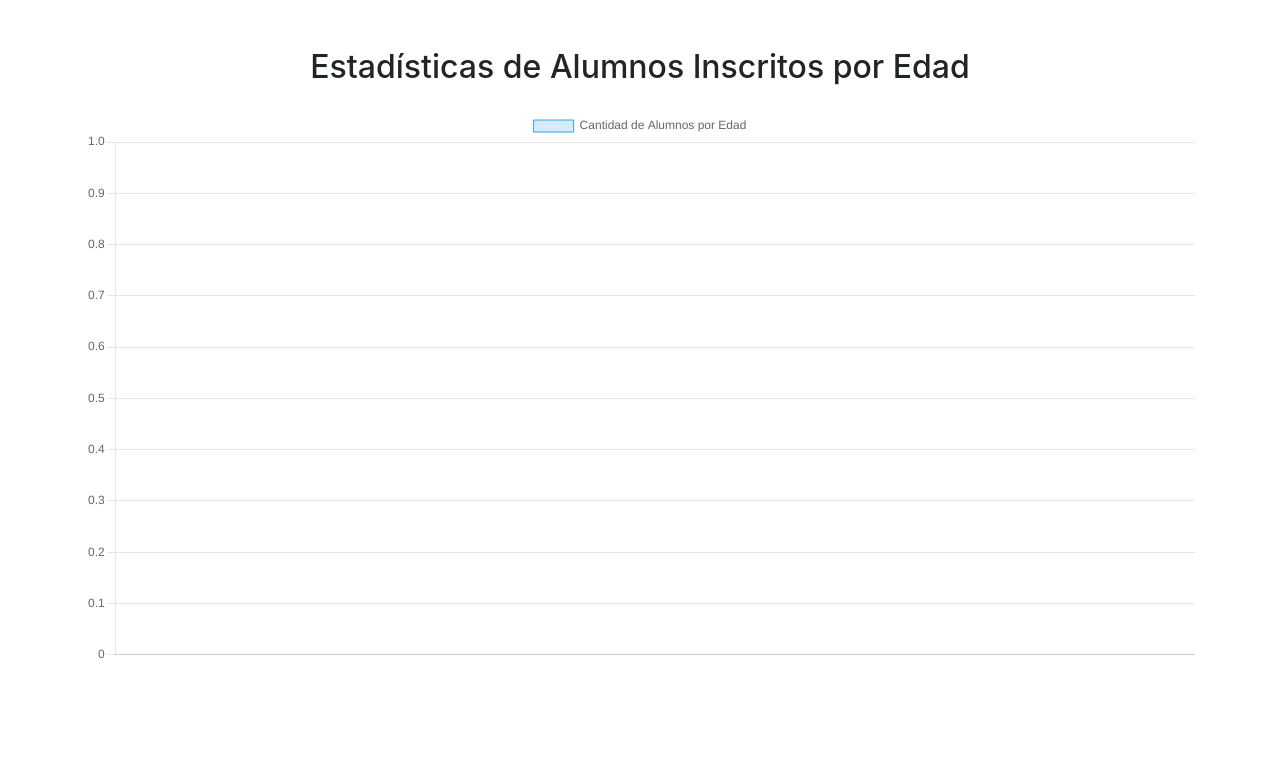
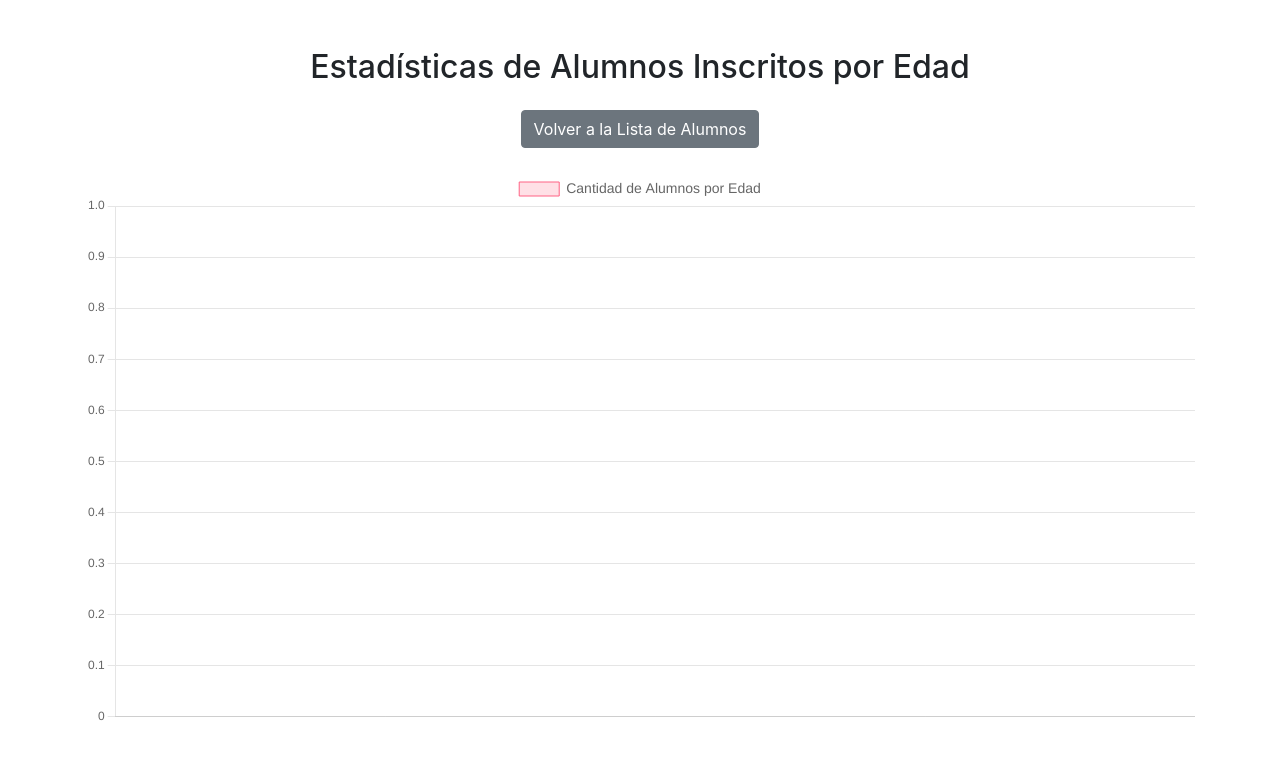
Before and after one commit to 1ngesaurio/AlumnosABC, a Django app: page /registroAlumnos/dashboard/ in a window 1280 px wide. Shown: the top 760 px of the page. Run offline with Django 5.2, Linux system fonts and the light colour scheme; data that the repository does not hold is empty; some libraries are stand-ins or nearby versions.

Commit message:
Se agrega el boton regresar a lista

```diff
--- a/registroAlumnos/templates/registroAlumnos/dashboard.html
+++ b/registroAlumnos/templates/registroAlumnos/dashboard.html
@@ -11,6 +11,10 @@
 <body>
 <div class="container mt-5">
     <h2 class="mb-4 text-center">Estadísticas de Alumnos Inscritos por Edad</h2>
+    <!-- Botón Volver a lista -->
+    <div class="text-center mb-4">
+        <a href="{% url 'lista_alumnos' %}" class="btn btn-secondary">Volver a la Lista de Alumnos</a>
+    </div>
     <div>
         <canvas id="chartAlumnosPorEdad"></canvas>
     </div>
@@ -18,20 +22,33 @@
 
 <script>
 document.addEventListener('DOMContentLoaded', function () {
-    // Recuperar y parsear los datos de edades y cantidades del contexto
     var edades = JSON.parse('{{ edades_json|safe }}');
     var cantidades = JSON.parse('{{ cantidades_json|safe }}');
 
     var ctx = document.getElementById('chartAlumnosPorEdad').getContext('2d');
     var chartAlumnosPorEdad = new Chart(ctx, {
-        type: 'bar', // Tipo de gráfico
+        type: 'bar',
         data: {
-            labels: edades, // Edades como etiquetas
+            labels: edades,
             datasets: [{
                 label: 'Cantidad de Alumnos por Edad',
-                data: cantidades, // Datos de cantidad de alumnos por edad
-                backgroundColor: 'rgba(54, 162, 235, 0.2)',
-                borderColor: 'rgba(54, 162, 235, 1)',
+                data: cantidades,
+                backgroundColor: [
+                    'rgba(255, 99, 132, 0.2)',
+                    'rgba(54, 162, 235, 0.2)',
+                    'rgba(255, 206, 86, 0.2)',
+                    'rgba(75, 192, 192, 0.2)',
+                    'rgba(153, 102, 255, 0.2)',
+                    'rgba(255, 159, 64, 0.2)'
+                ],
+                borderColor: [
+                    'rgba(255, 99, 132, 1)',
+                    'rgba(54, 162, 235, 1)',
+                    'rgba(255, 206, 86, 1)',
+                    'rgba(75, 192, 192, 1)',
+                    'rgba(153, 102, 255, 1)',
+                    'rgba(255, 159, 64, 1)'
+                ],
                 borderWidth: 1
             }]
         },
@@ -39,6 +56,15 @@ document.addEventListener('DOMContentLoaded', function () {
             scales: {
                 y: {
                     beginAtZero: true
+                }
+            },
+            plugins: {
+                legend: {
+                    labels: {
+                        font: {
+                            size: 14
+                        }
+                    }
                 }
             }
         }
```
